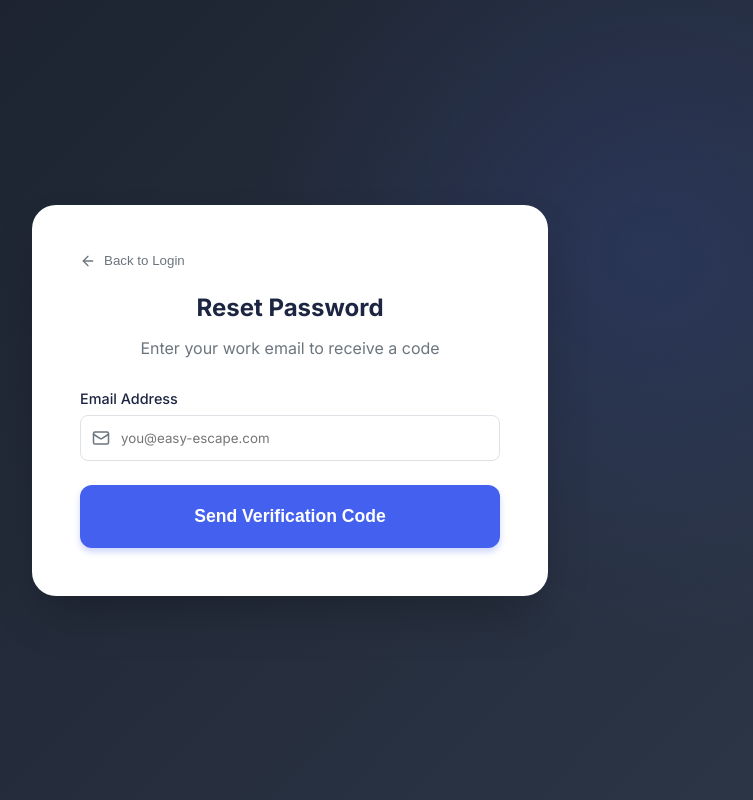
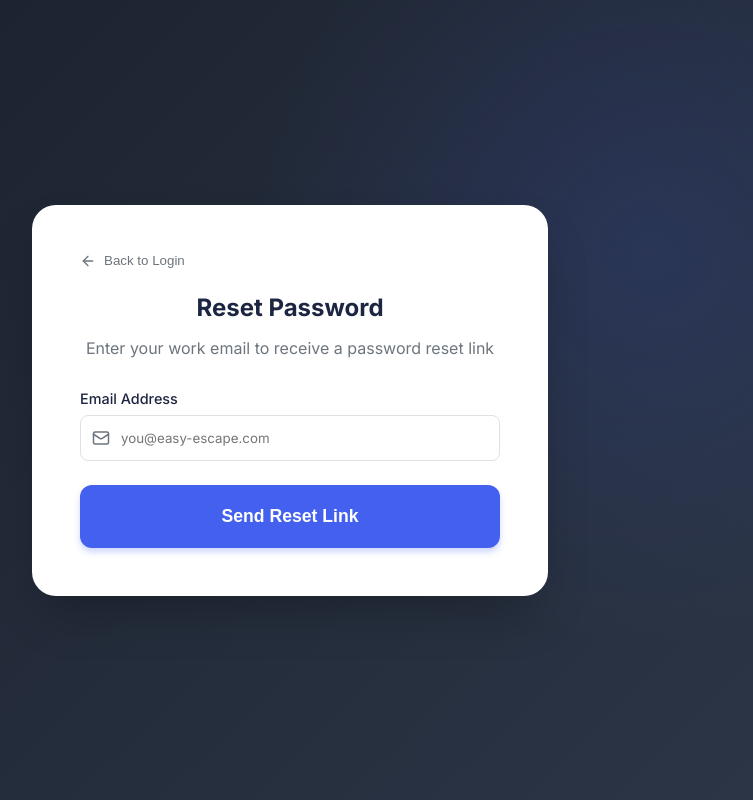
Before and after one commit to adhils04/timesheets, a React (Create React App) app: page /resetpassword in a window 1280 px wide. Shown: the whole page, without its empty margins (350-1103 px from the left). Built offline with nearby package versions, Linux system fonts and the light colour scheme; no server answers.

Commit message:
Update ResetPassword.js

```diff
--- a/src/pages/ResetPassword.js
+++ b/src/pages/ResetPassword.js
@@ -1,20 +1,17 @@
 import React, { useState } from 'react';
 import { useNavigate } from 'react-router-dom';
-import { ArrowLeft, Mail, Key, Lock, CheckCircle } from 'lucide-react';
+import { ArrowLeft, Mail, CheckCircle } from 'lucide-react';
+import { sendPasswordResetEmail } from 'firebase/auth';
+import { auth } from '../firebase';
 
 export const ResetPassword = () => {
     const navigate = useNavigate();
-    const [step, setStep] = useState(1); // 1: Email, 2: OTP, 3: New Password
     const [email, setEmail] = useState('');
-    const [otp, setOtp] = useState('');
-    const [generatedOtp, setGeneratedOtp] = useState(null);
-    const [newPassword, setNewPassword] = useState('');
-    const [confirmPassword, setConfirmPassword] = useState('');
     const [error, setError] = useState('');
     const [loading, setLoading] = useState(false);
-    const [successMessage, setSuccessMessage] = useState('');
+    const [emailSent, setEmailSent] = useState(false);
 
-    const handleEmailSubmit = (e) => {
+    const handleEmailSubmit = async (e) => {
         e.preventDefault();
         setError('');
 
@@ -24,161 +21,20 @@ export const ResetPassword = () => {
         }
 
         setLoading(true);
-        // Simulate sending email
-        setTimeout(() => {
-            const code = Math.floor(100000 + Math.random() * 900000).toString();
-            setGeneratedOtp(code);
-            console.log(`[SIMULATION] Email sent to ${email} with code: ${code}`);
-            alert(`[SIMULATION] Verification Code: ${code}`);
-
+        try {
+            await sendPasswordResetEmail(auth, email);
+            setEmailSent(true);
+        } catch (err) {
+            console.error("Password reset error:", err);
+            if (err.code === 'auth/user-not-found') {
+                setError('No account found with this email.');
+            } else {
+                setError(err.message || 'Failed to send reset email. Please try again.');
+            }
+        } finally {
             setLoading(false);
-            setStep(2);
-            setSuccessMessage(`One-time password sent to ${email}`);
-        }, 1500);
+        }
     };
-
-    const handleOtpSubmit = (e) => {
-        e.preventDefault();
-        setError('');
-
-        if (otp !== generatedOtp) {
-            setError('Invalid verification code. Please try again.');
-            return;
-        }
-
-        setStep(3);
-        setSuccessMessage('Code verified successfully.');
-    };
-
-    const handlePasswordReset = async (e) => {
-        e.preventDefault();
-        setError('');
-
-        if (newPassword.length < 6) {
-            setError('Password should be at least 6 characters.');
-            return;
-        }
-
-        if (newPassword !== confirmPassword) {
-            setError('Passwords do not match.');
-            return;
-        }
-
-        setLoading(true);
-        // Simulate password reset logic
-        setTimeout(() => {
-            setLoading(false);
-            setSuccessMessage('Password reset successfully!');
-            // Here you would typically call Firebase to update, but as noted, we are mocking the success flow
-            // updatePassword(currentUser, newPassword) - requires authentication
-
-            setTimeout(() => {
-                navigate('/login');
-            }, 2000);
-        }, 1500);
-    };
-
-    const renderStep1 = () => (
-        <form onSubmit={handleEmailSubmit}>
-            <div className="input-group">
-                <label className="input-label">Email Address</label>
-                <div style={{ position: 'relative' }}>
-                    <Mail size={18} style={{ position: 'absolute', left: '12px', top: '50%', transform: 'translateY(-50%)', color: 'var(--text-muted)' }} />
-                    <input
-                        type="email"
-                        required
-                        value={email}
-                        onChange={(e) => setEmail(e.target.value)}
-                        className="custom-input"
-                        placeholder="you@easy-escape.com"
-                        style={{ paddingLeft: '2.5rem' }}
-                    />
-                </div>
-            </div>
-            <button
-                type="submit"
-                disabled={loading}
-                className="action-btn btn-primary"
-                style={{ width: '100%', justifyContent: 'center', marginTop: '1rem' }}
-            >
-                {loading ? 'Sending Code...' : 'Send Verification Code'}
-            </button>
-        </form>
-    );
-
-    const renderStep2 = () => (
-        <form onSubmit={handleOtpSubmit}>
-            <div className="input-group">
-                <label className="input-label">Verification Code</label>
-                <div style={{ position: 'relative' }}>
-                    <Key size={18} style={{ position: 'absolute', left: '12px', top: '50%', transform: 'translateY(-50%)', color: 'var(--text-muted)' }} />
-                    <input
-                        type="text"
-                        required
-                        value={otp}
-                        onChange={(e) => setOtp(e.target.value)}
-                        className="custom-input"
-                        placeholder="123456"
-                        maxLength={6}
-                        style={{ paddingLeft: '2.5rem', letterSpacing: '4px' }}
-                    />
-                </div>
-                <p style={{ fontSize: '0.8rem', color: 'var(--text-muted)', marginTop: '0.5rem' }}>
-                    Check your email or the browser alert/console.
-                </p>
-            </div>
-            <button
-                type="submit"
-                className="action-btn btn-primary"
-                style={{ width: '100%', justifyContent: 'center', marginTop: '1rem' }}
-            >
-                Verify Code
-            </button>
-        </form>
-    );
-
-    const renderStep3 = () => (
-        <form onSubmit={handlePasswordReset}>
-            <div className="input-group">
-                <label className="input-label">New Password</label>
-                <div style={{ position: 'relative' }}>
-                    <Lock size={18} style={{ position: 'absolute', left: '12px', top: '50%', transform: 'translateY(-50%)', color: 'var(--text-muted)' }} />
-                    <input
-                        type="password"
-                        required
-                        value={newPassword}
-                        onChange={(e) => setNewPassword(e.target.value)}
-                        className="custom-input"
-                        placeholder="••••••••"
-                        style={{ paddingLeft: '2.5rem' }}
-                    />
-                </div>
-            </div>
-            <div className="input-group">
-                <label className="input-label">Confirm Password</label>
-                <div style={{ position: 'relative' }}>
-                    <Lock size={18} style={{ position: 'absolute', left: '12px', top: '50%', transform: 'translateY(-50%)', color: 'var(--text-muted)' }} />
-                    <input
-                        type="password"
-                        required
-                        value={confirmPassword}
-                        onChange={(e) => setConfirmPassword(e.target.value)}
-                        className="custom-input"
-                        placeholder="••••••••"
-                        style={{ paddingLeft: '2.5rem' }}
-                    />
-                </div>
-            </div>
-            <button
-                type="submit"
-                disabled={loading}
-                className="action-btn btn-primary"
-                style={{ width: '100%', justifyContent: 'center', marginTop: '1rem' }}
-            >
-                {loading ? 'Resetting...' : 'Reset Password'}
-            </button>
-        </form>
-    );
 
     return (
         <div className="login-container">
@@ -201,11 +57,29 @@ export const ResetPassword = () => {
                 </div>
 
                 <h2 style={{ textAlign: 'center', margin: '0 0 0.5rem 0' }}>Reset Password</h2>
+
+                {!emailSent ? (
+                    <>
                         <p style={{ textAlign: 'center', color: 'var(--text-muted)', marginBottom: '2rem' }}>
-                    {step === 1 && "Enter your work email to receive a code"}
-                    {step === 2 && "Enter the 6-digit code sent to your email"}
-                    {step === 3 && "Create a new secure password"}
+                            Enter your work email to receive a password reset link
                         </p>
+
+                        <form onSubmit={handleEmailSubmit}>
+                            <div className="input-group">
+                                <label className="input-label">Email Address</label>
+                                <div style={{ position: 'relative' }}>
+                                    <Mail size={18} style={{ position: 'absolute', left: '12px', top: '50%', transform: 'translateY(-50%)', color: 'var(--text-muted)' }} />
+                                    <input
+                                        type="email"
+                                        required
+                                        value={email}
+                                        onChange={(e) => setEmail(e.target.value)}
+                                        className="custom-input"
+                                        placeholder="you@easy-escape.com"
+                                        style={{ paddingLeft: '2.5rem' }}
+                                    />
+                                </div>
+                            </div>
 
                             {error && (
                                 <div style={{ background: '#fee2e2', color: '#dc2626', padding: '1rem', borderRadius: '8px', marginBottom: '1.5rem', display: 'flex', alignItems: 'center', gap: '0.5rem' }}>
@@ -213,15 +87,30 @@ export const ResetPassword = () => {
                                 </div>
                             )}
 
-                {successMessage && !error && (
-                    <div style={{ background: '#dcfce7', color: '#166534', padding: '1rem', borderRadius: '8px', marginBottom: '1.5rem', display: 'flex', alignItems: 'center', gap: '0.5rem' }}>
-                        <CheckCircle size={18} /> {successMessage}
+                            <button
+                                type="submit"
+                                disabled={loading}
+                                className="action-btn btn-primary"
+                                style={{ width: '100%', justifyContent: 'center', marginTop: '1rem' }}
+                            >
+                                {loading ? 'Sending Link...' : 'Send Reset Link'}
+                            </button>
+                        </form>
+                    </>
+                ) : (
+                    <div style={{ textAlign: 'center' }}>
+                        <div style={{ background: '#dcfce7', color: '#166534', padding: '1.5rem', borderRadius: '12px', marginBottom: '1.5rem', display: 'flex', flexDirection: 'column', alignItems: 'center', gap: '1rem' }}>
+                            <CheckCircle size={48} />
+                            <div>
+                                <h3 style={{ margin: '0 0 0.5rem 0' }}>Email Sent!</h3>
+                                <p style={{ margin: 0 }}>Check your inbox for a link to reset your password.</p>
+                            </div>
+                        </div>
+                        <p style={{ color: 'var(--text-muted)', fontSize: '0.9rem' }}>
+                            Didn't receive it? <button onClick={() => setEmailSent(false)} style={{ background: 'none', border: 'none', color: 'var(--primary)', cursor: 'pointer', padding: 0, textDecoration: 'underline' }}>Try again</button>
+                        </p>
                     </div>
                 )}
-
-                {step === 1 && renderStep1()}
-                {step === 2 && renderStep2()}
-                {step === 3 && renderStep3()}
             </div>
         </div>
     );
```
Lines whose indentation alone changed are shown as unchanged.
